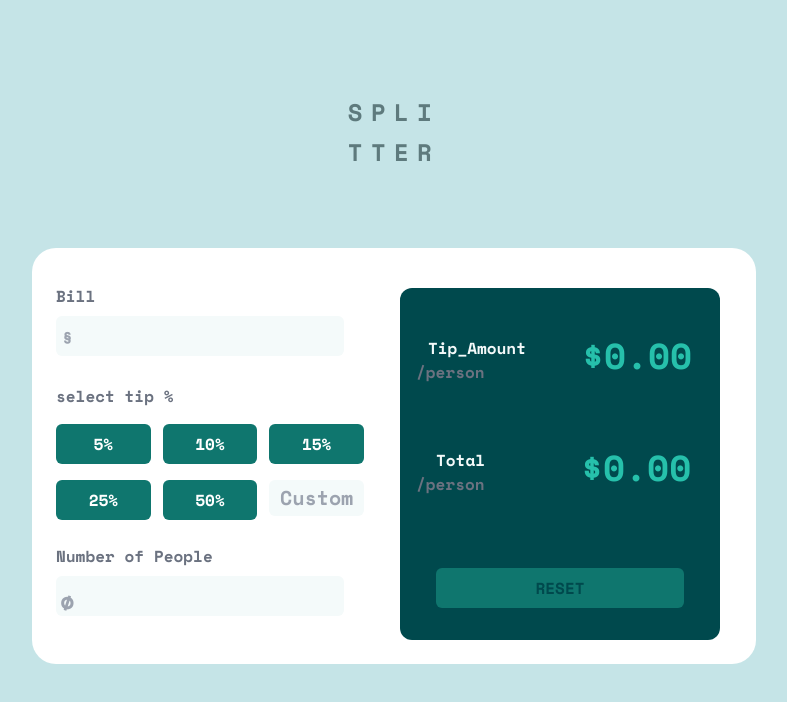
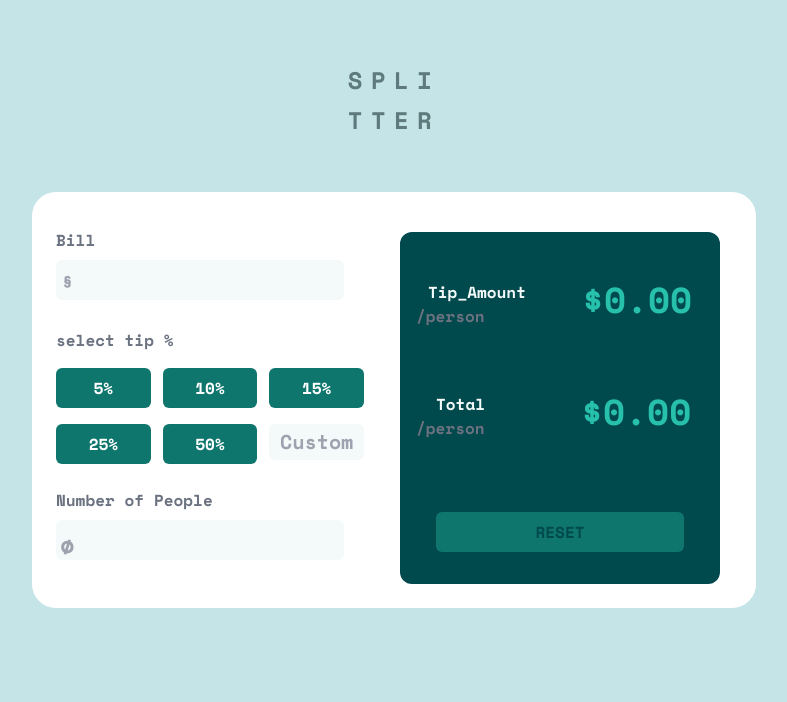
Before and after one commit to shivaraj110/tip-calculator-app, a React (Vite) app in the folder frontend/: page / in a window 1280 px wide. Shown: the top 702 px of the page, without its empty margins (246-1033 px from the left). Built offline with nearby package versions, Linux system fonts and the light colour scheme.

Commit message:
made the design responsible

```diff
--- a/frontend/src/components/Logo.tsx
+++ b/frontend/src/components/Logo.tsx
@@ -2,7 +2,7 @@ export function Logo() {
   return (
     <div>
       <div className="flex justify-center space-mono-regular text-2xl tracking-widest text-grayish-cyan">
-        <div className="mt-24">
+        <div className="mt-16">
             SPLI
         </div>
       </div>
--- a/frontend/src/components/MainCard.tsx
+++ b/frontend/src/components/MainCard.tsx
@@ -1,7 +1,7 @@
 import { Button } from "./Button";
 export const MainCard = () => {
   return (
-    <div className="flex justify-center mt-20 space-mono-regular flex-wrap ">
+    <div className="flex justify-center mt-14 space-mono-regular flex-wrap ">
       <div className="bg-white rounded-3xl sm:max-w-7/12 h-max flex justify-center p-6 flex-row flex-grow-0 sm:flex-nowrap flex-wrap ">
         <div className="rounded-xl w-80 h-max col-span-1 mt-2 flex-row md:flex-grow ">
           <div className="col-span-1 flex">
```
